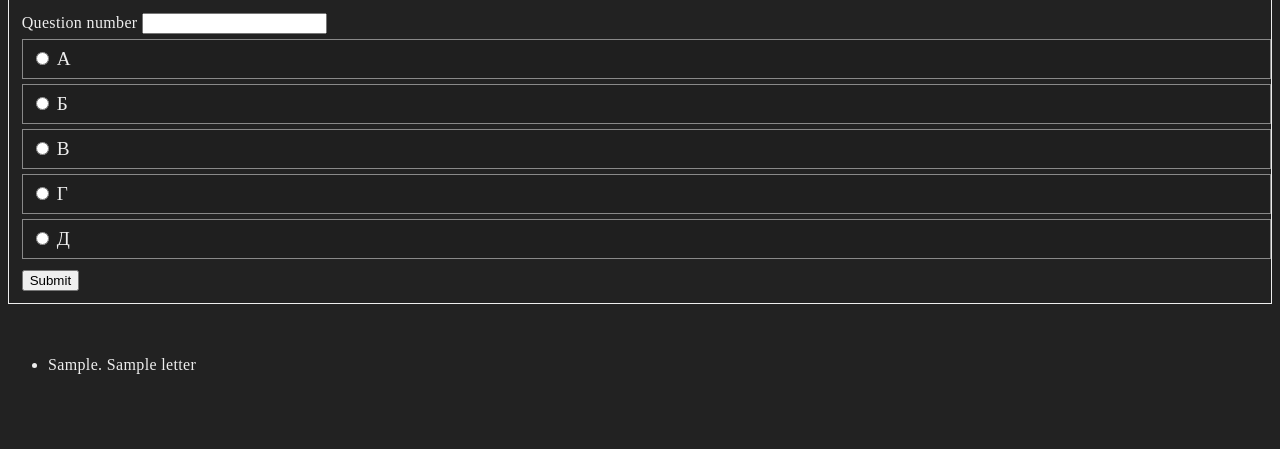
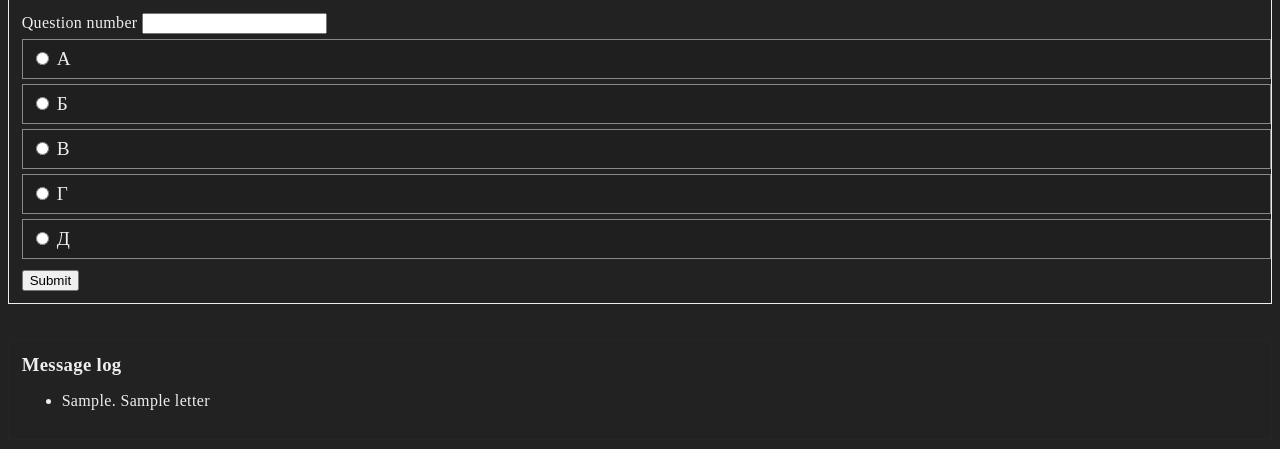
Before and after one commit to Igor4er/histscaff, a Flask app: template templates/send.html in a window 1280 px wide. Shown: the part 220-669 px from the top of the page. Run offline with Flask 3, Linux system fonts and the light colour scheme; the template is opened without the code that fills it: most values are stand-ins (such as "Sample title", 1, 10 or a date in 2020).

Commit message:
Better recieve confirmation and message log

```diff
--- a/main.py
+++ b/main.py
@@ -49,10 +49,11 @@ def send():
     }
     try:
         if len(RECIEVED_MESSAGES) > 0:
-            msg = RECIEVED_MESSAGES.pop(0)
-            if len(MESSAGE_NUMBERS) > 0 and msg:
-                rmn = MESSAGE_NUMBERS.pop(0)
-                flash(f"Reciever got #{rmn}", 'success')
+            while RECIEVED_MESSAGES:
+                msg = RECIEVED_MESSAGES.pop(0)
+                if msg:
+                    rmn = MESSAGE_NUMBERS.pop(0)
+                    flash(f"Reciever got #{rmn}", 'success')
     except:
         ...
     if request.method == 'POST':
--- a/templates/send.html
+++ b/templates/send.html
@@ -81,6 +81,12 @@
         .btnmt {
             margin-top: 6px;
         }
+        .logb {
+            border: 1px solid #252525;
+            padding-left: 1%;
+            padding-top: 1%;
+            padding-bottom: 1%;
+        }
     </style>
     <script>
         function srr(letter) {
@@ -138,10 +144,13 @@
     {% endif %}
     {% endwith %}
     <br><br>
-    <ul>
-        {%for msg in message_log%}
-        <li>{{msg.qn}}. {{msg.letter}}</li>
-        {%endfor%}
-    </ul>
+    <div class="logb">
+        <h3>Message log</h3>
+        <ul>
+            {%for msg in message_log%}
+            <li>{{msg.qn}}. {{msg.letter}}</li>
+            {%endfor%}
+        </ul>
+    </div>
 </body>
 </html>
```
